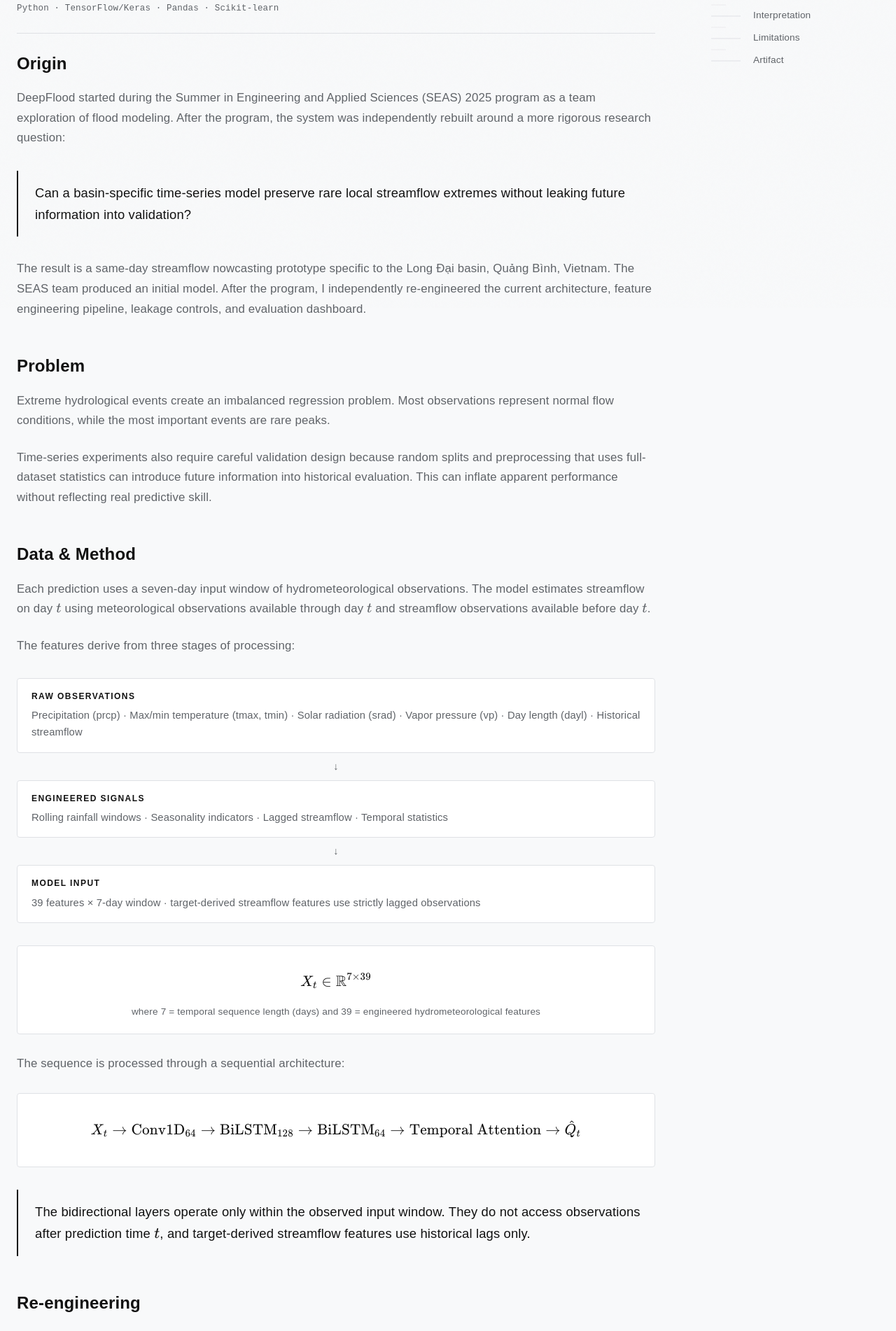
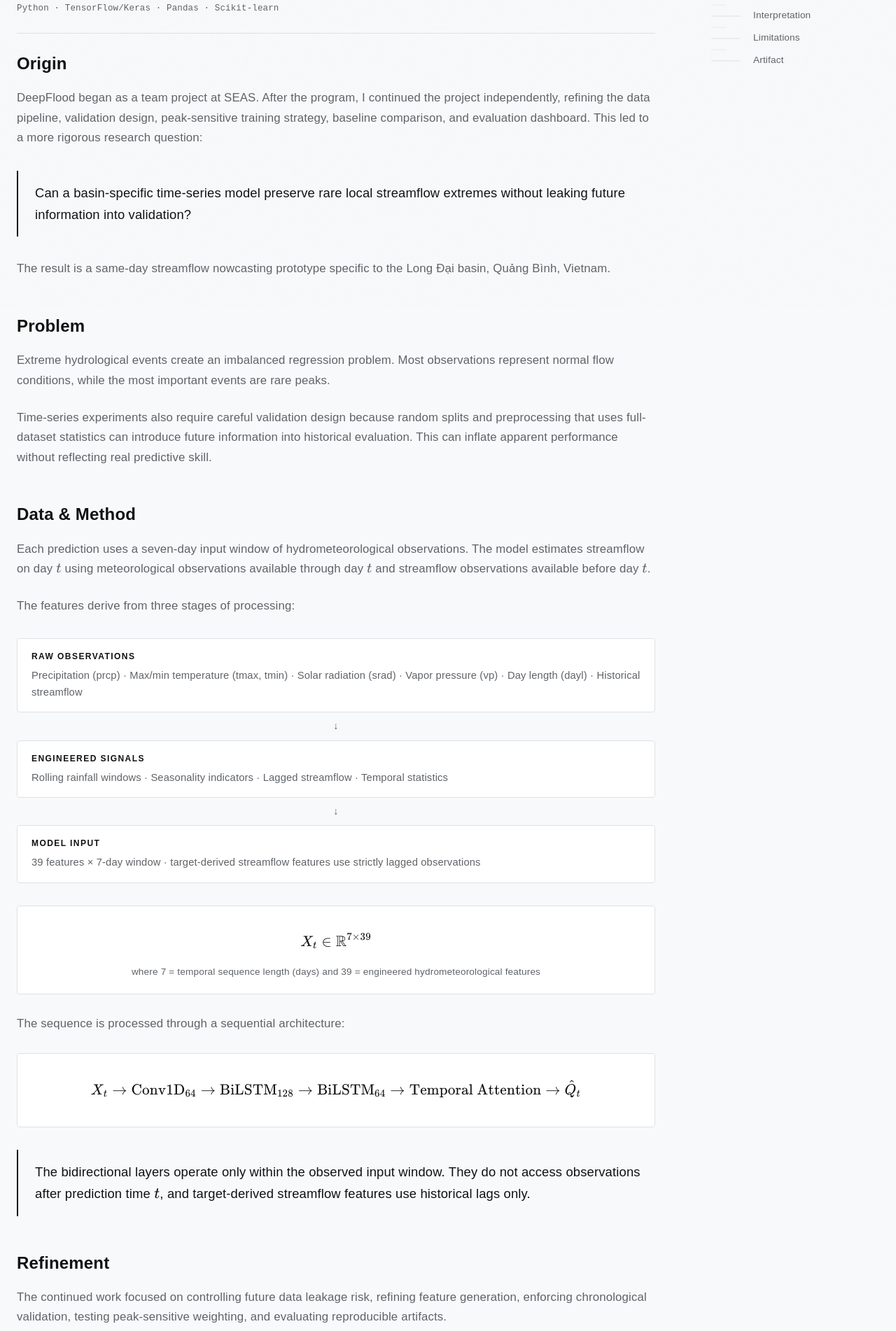
Before and after one commit to lighthouse16/portfolio, a Next.js app: page /projects/deepflood in a window 1280 px wide. Shown: the part 360-2262 px from the top of the page at 70% size. Built offline with nearby package versions, Linux system fonts and the light colour scheme; a web font is replaced by a local one.

Commit message:
chore: refine ownership wording in DeepFlood case study

```diff
--- a/src/app/projects/deepflood/page.tsx
+++ b/src/app/projects/deepflood/page.tsx
@@ -16,7 +16,7 @@ const sections = [
   { label: "Origin", id: "origin" },
   { label: "Problem", id: "problem" },
   { label: "Data & Method", id: "data-method" },
-  { label: "Re-engineering", id: "re-engineering" },
+  { label: "Refinement", id: "refinement" },
   { label: "Validation", id: "validation" },
   { label: "Results", id: "results" },
   { label: "Interpretation", id: "interpretation" },
@@ -71,7 +71,7 @@ export default function DeepFloodCaseStudy() {
             <div className={styles.metaRow}>
               <span>Time-Series ML · Hydrological Nowcasting · ML Engineering</span>
               <span className={styles.metaDot}>·</span>
-              <span>SEAS 2025 team origin · Independently re-engineered</span>
+              <span>SEAS 2025 team origin · Continued independently</span>
               <span className={styles.metaDot}>·</span>
               <a href="https://deepflood.haidangtrih.me/" target="_blank" rel="noreferrer" className={styles.metaLink}>
                 ↗ live dashboard
@@ -87,7 +87,7 @@ export default function DeepFloodCaseStudy() {
               <a href="#origin" className={styles.headingAnchor}>link</a>Origin
             </h2>
             <p className="reveal">
-              DeepFlood started during the Summer in Engineering and Applied Sciences (SEAS) 2025 program as a team exploration of flood modeling. After the program, the system was independently rebuilt around a more rigorous research question:
+              DeepFlood began as a team project at SEAS. After the program, I continued the project independently, refining the data pipeline, validation design, peak-sensitive training strategy, baseline comparison, and evaluation dashboard. This led to a more rigorous research question:
             </p>
             <blockquote className={`${styles.pullQuote} reveal`}>
               <p>
@@ -95,7 +95,7 @@ export default function DeepFloodCaseStudy() {
               </p>
             </blockquote>
             <p className="reveal">
-              The result is a same-day streamflow nowcasting prototype specific to the Long Đại basin, Quảng Bình, Vietnam. The SEAS team produced an initial model. After the program, I independently re-engineered the current architecture, feature engineering pipeline, leakage controls, and evaluation dashboard.
+              The result is a same-day streamflow nowcasting prototype specific to the Long Đại basin, Quảng Bình, Vietnam.
             </p>
 
             <h2 id="problem" className="reveal">
@@ -155,11 +155,11 @@ export default function DeepFloodCaseStudy() {
               </p>
             </blockquote>
 
-            <h2 id="re-engineering" className="reveal">
-              <a href="#re-engineering" className={styles.headingAnchor}>link</a>Re-engineering
+            <h2 id="refinement" className="reveal">
+              <a href="#refinement" className={styles.headingAnchor}>link</a>Refinement
             </h2>
             <p className="reveal">
-              The independent work focused on controlling future data leakage risk, rebuilding feature generation, enforcing chronological validation, adding peak-sensitive weighting, and creating reproducible evaluation artifacts.
+              The continued work focused on controlling future data leakage risk, refining feature generation, enforcing chronological validation, testing peak-sensitive weighting, and evaluating reproducible artifacts.
             </p>
             <p className="reveal">
               To penalize large flow errors during training, samples are weighted by flow magnitude:
```
